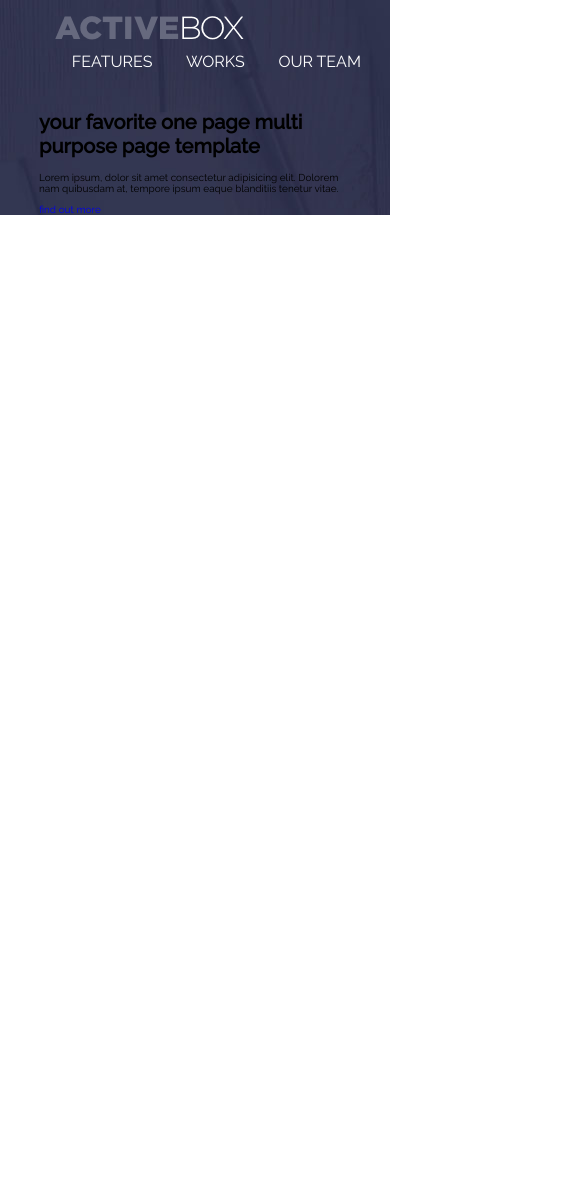
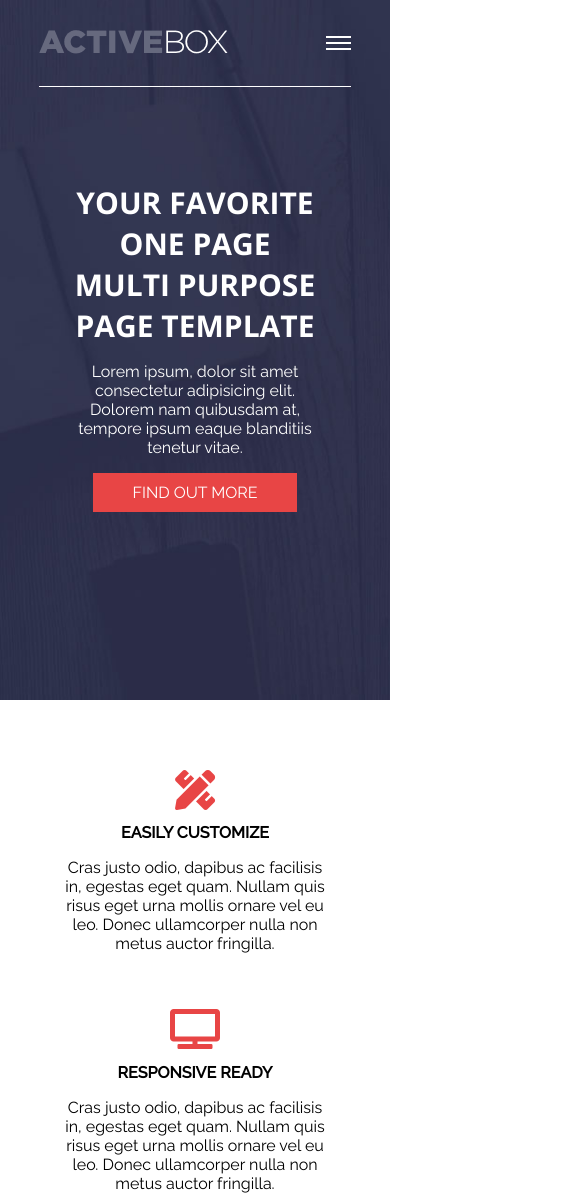
Before and after one commit to edoves/dove-activebox, a plain HTML site: page index.html in a window 390 px wide. Shown: the top 1200 px of the page, 585 px wide, since content can reach past the window. Before the commit the page ends 844 px from the top, so only its background shows below. Drawn offline with nearby package versions, Linux system fonts and the light colour scheme.

Commit message:
Done header and features section including its responsiveness

```diff
--- /dev/null
+++ b/app/scss/_features.scss
@@ -0,0 +1,34 @@
+.features {
+  padding: 5rem 0;
+
+  &__content {
+    display: flex;
+    @extend %flex-center;
+    flex-wrap: wrap;
+  }
+
+  &__case {
+    text-align: center;
+    // flex: 0 0 30rem;
+    flex: 1 30%;
+    margin: 0 2rem;
+    padding: 2rem 0;
+    max-width: 40rem;
+    font-size: clamp(1.6rem, 1vw, 1.8rem);
+
+    @media only screen and (max-width: 50rem) {
+      flex: 1 80%;
+    }
+    h2 {
+      font-size: clamp(1.6rem, 2vw, 2rem);
+      text-transform: uppercase;
+    }
+    i {
+      font-size: 6rem;
+      color: $primary-color;
+      @media only screen and (max-width: 50rem) {
+        font-size: 4rem;
+      }
+    }
+  }
+}
--- a/app/scss/_global.scss
+++ b/app/scss/_global.scss
@@ -1,4 +1,4 @@
-@import url("https://fonts.googleapis.com/css2?family=Cardo:ital@1&family=Open+Sans:wght@600&family=Raleway:wght@400;500&display=swap");
+@import url("https://fonts.googleapis.com/css2?family=Cardo:ital@1&family=Open+Sans:wght@700&family=Raleway:wght@400;500&display=swap");
 
 *,
 *::before,
@@ -35,6 +35,14 @@ img {
   margin: 0 auto;
 }
 
+.btn {
+  color: #fff;
+  background-color: $primary-color;
+  text-transform: uppercase;
+  font-size: 1.6rem;
+  padding: 1rem 4rem;
+}
+
 %flex-center {
   justify-content: center;
   align-items: center;
--- a/app/scss/_header.scss
+++ b/app/scss/_header.scss
@@ -1,19 +1,22 @@
 .header {
   background-image: url("/img/banner.jpg");
+  background-size: cover;
+  height: 70rem;
   &__nav {
     display: flex;
     @extend %flex-sb;
     flex-wrap: wrap;
-    padding: 1.6rem;
+    padding: 3rem 0;
+    border-bottom: 1px solid #fff;
   }
 
   &__logo {
   }
 
   &__menu {
-    display: flex;
+    display: none;
     flex: 0 0 60rem;
-    justify-content: space-around;
+    justify-content: space-between;
     li {
       font-size: 1.6rem;
       a {
@@ -21,8 +24,49 @@
         text-transform: uppercase;
       }
     }
+    @include respond(desktop) {
+      display: flex;
+    }
   }
 
   &__text {
+    display: flex;
+    align-items: center;
+    justify-content: center;
+    flex-direction: column;
+    color: #fff;
+    text-align: center;
+    max-width: 90rem;
+    width: 80%;
+    min-height: 50rem;
+
+    margin: auto;
+    h1 {
+      font-size: clamp(3rem, 5vw, 5rem);
+      text-transform: uppercase;
+      font-family: $OpenSans;
+      margin-bottom: 0;
+      font-weight: bold;
+    }
+
+    p {
+      font-size: clamp(1.6rem, 2vw, 2rem);
+    }
+  }
+  .hamburger {
+    display: flex;
+    flex-direction: column;
+    span {
+      display: inline-block;
+      width: 2.5rem;
+      height: 0.2rem;
+      background-color: #fff;
+      margin-top: 0.2rem;
+      margin-bottom: 0.2rem;
+    }
+
+    @include respond(desktop) {
+      display: none;
+    }
   }
 }
--- /dev/null
+++ b/app/scss/_mediaquery.scss
@@ -0,0 +1,34 @@
+$mobile: "40em"; //640px
+$tablet: "48em"; //768px
+$desktop: "65em"; //1024px
+
+@mixin respond($breakpoint) {
+  @if $breakpoint == phone {
+    @media only screen and (min-width: 20em) and (max-width: 37.5em) {
+      @content;
+    } // min: 320px max: 600px
+  }
+  @if $breakpoint == ipad {
+    @media only screen and (min-width: 48em) and (max-width: 64em) {
+      @content;
+    } // min: 768px max: 1024px
+  }
+
+  @if $breakpoint == mobile {
+    @media only screen and (min-width: $mobile) {
+      @content;
+    } // min: 640px
+  }
+
+  @if $breakpoint == tablet {
+    @media only screen and (min-width: $tablet) {
+      @content;
+    } // min: 768px
+  }
+
+  @if $breakpoint == desktop {
+    @media only screen and (min-width: $desktop) {
+      @content;
+    } // min: 1024px
+  }
+}
--- a/app/scss/style.scss
+++ b/app/scss/style.scss
@@ -1,3 +1,5 @@
 @import "variable";
+@import "mediaquery";
 @import "global";
 @import "header";
+@import "features";
--- a/index.html
+++ b/index.html
@@ -4,6 +4,10 @@
     <meta charset="UTF-8" />
     <meta name="viewport" content="width=device-width, initial-scale=1.0" />
     <title>ActiveBox</title>
+    <link
+      rel="stylesheet"
+      href="https://cdnjs.cloudflare.com/ajax/libs/font-awesome/5.15.1/css/all.min.css"
+    />
     <link rel="stylesheet" href="dist/style.css" />
   </head>
   <body>
@@ -20,8 +24,12 @@
             <li><a href="#">testimonials</a></li>
             <li><a href="#">download</a></li>
           </ul>
+          <div class="hamburger">
+            <span></span>
+            <span></span>
+            <span></span>
+          </div>
         </nav>
-
         <div class="header__text">
           <h1>your favorite one page multi purpose page template</h1>
           <p>
@@ -32,5 +40,65 @@
         </div>
       </div>
     </header>
+    <section class="features">
+      <div class="container">
+        <div class="features__content">
+          <div class="features__case">
+            <i class="fas fa-pencil-ruler"></i>
+            <h2>easily customize</h2>
+            <p>
+              Cras justo odio, dapibus ac facilisis in, egestas eget quam.
+              Nullam quis risus eget urna mollis ornare vel eu leo. Donec
+              ullamcorper nulla non metus auctor fringilla.
+            </p>
+          </div>
+          <div class="features__case">
+            <i class="fas fa-tv"></i>
+            <h2>responsive ready</h2>
+            <p>
+              Cras justo odio, dapibus ac facilisis in, egestas eget quam.
+              Nullam quis risus eget urna mollis ornare vel eu leo. Donec
+              ullamcorper nulla non metus auctor fringilla.
+            </p>
+          </div>
+          <div class="features__case">
+            <i class="far fa-lightbulb"></i>
+            <h2>modern design</h2>
+            <p>
+              Cras justo odio, dapibus ac facilisis in, egestas eget quam.
+              Nullam quis risus eget urna mollis ornare vel eu leo. Donec
+              ullamcorper nulla non metus auctor fringilla.
+            </p>
+          </div>
+          <div class="features__case">
+            <i class="fab fa-react"></i>
+            <h2>clean code</h2>
+            <p>
+              Cras justo odio, dapibus ac facilisis in, egestas eget quam.
+              Nullam quis risus eget urna mollis ornare vel eu leo. Donec
+              ullamcorper nulla non metus auctor fringilla.
+            </p>
+          </div>
+          <div class="features__case">
+            <i class="fas fa-briefcase"></i>
+            <h2>ready to ship</h2>
+            <p>
+              Cras justo odio, dapibus ac facilisis in, egestas eget quam.
+              Nullam quis risus eget urna mollis ornare vel eu leo. Donec
+              ullamcorper nulla non metus auctor fringilla.
+            </p>
+          </div>
+          <div class="features__case">
+            <i class="fas fa-cloud-download-alt"></i>
+            <h2>download for free</h2>
+            <p>
+              Cras justo odio, dapibus ac facilisis in, egestas eget quam.
+              Nullam quis risus eget urna mollis ornare vel eu leo. Donec
+              ullamcorper nulla non metus auctor fringilla.
+            </p>
+          </div>
+        </div>
+      </div>
+    </section>
   </body>
 </html>
```
Also changed, not shown: dist/style.css, 1 other file.
